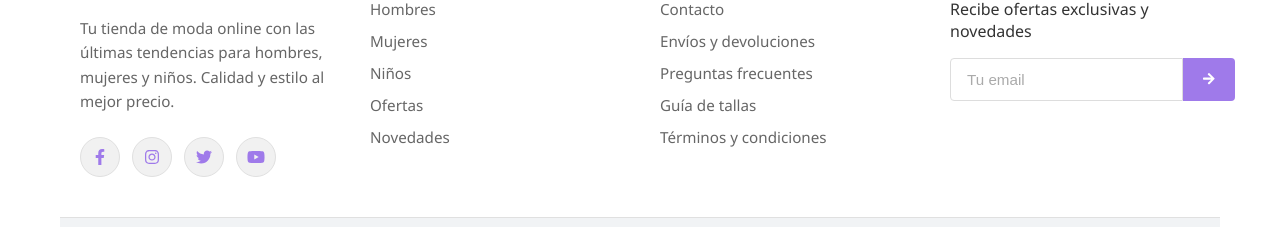
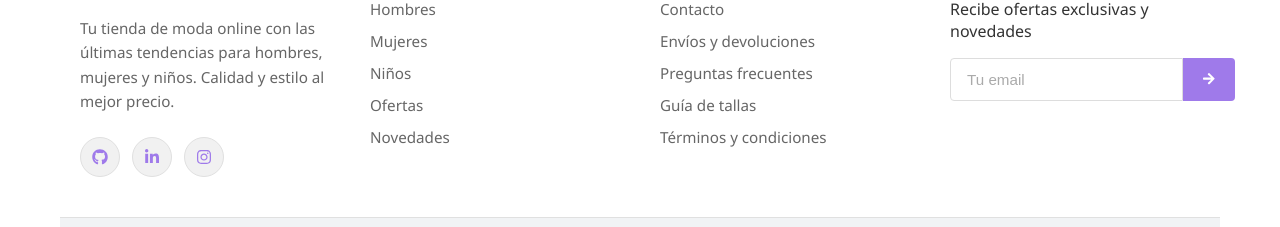
Before and after one commit to jhonFDeveloper/ProyectoFinalReact_Mendieta_Suarez, a React (Vite) app: page /carrito in a window 1280 px wide. Shown: the part 594-821 px from the top of the page. Built offline with nearby package versions, Linux system fonts and the light colour scheme; a web font is replaced by a local one.

Commit message:
Add Social Media

```diff
--- a/src/Components/Footer/Footer.jsx
+++ b/src/Components/Footer/Footer.jsx
@@ -16,17 +16,14 @@ export const Footer = () => {
               Tu tienda de moda online con las últimas tendencias para hombres, mujeres y niños. Calidad y estilo al mejor precio.
             </p>
             <div className="footer-social">
-              <a href="#" aria-label="Facebook" className="social-link">
-                <i className="fab fa-facebook-f"></i>
+              <a href="https://github.com/jhonFDeveloper" target="_blank" rel="noopener noreferrer" aria-label="GitHub" className="social-link">
+                <i className="fab fa-github"></i>
               </a>
-              <a href="#" aria-label="Instagram" className="social-link">
+              <a href="https://www.linkedin.com/in/jhon-f-mendieta-4b75b8126/" target="_blank" rel="noopener noreferrer" aria-label="LinkedIn" className="social-link">
+                <i className="fab fa-linkedin-in"></i>
+              </a>
+              <a href="https://www.instagram.com/jhonfcompu/?next=%2F" target="_blank" rel="noopener noreferrer" aria-label="Instagram" className="social-link">
                 <i className="fab fa-instagram"></i>
-              </a>
-              <a href="#" aria-label="Twitter" className="social-link">
-                <i className="fab fa-twitter"></i>
-              </a>
-              <a href="#" aria-label="YouTube" className="social-link">
-                <i className="fab fa-youtube"></i>
               </a>
             </div>
           </div>
```
